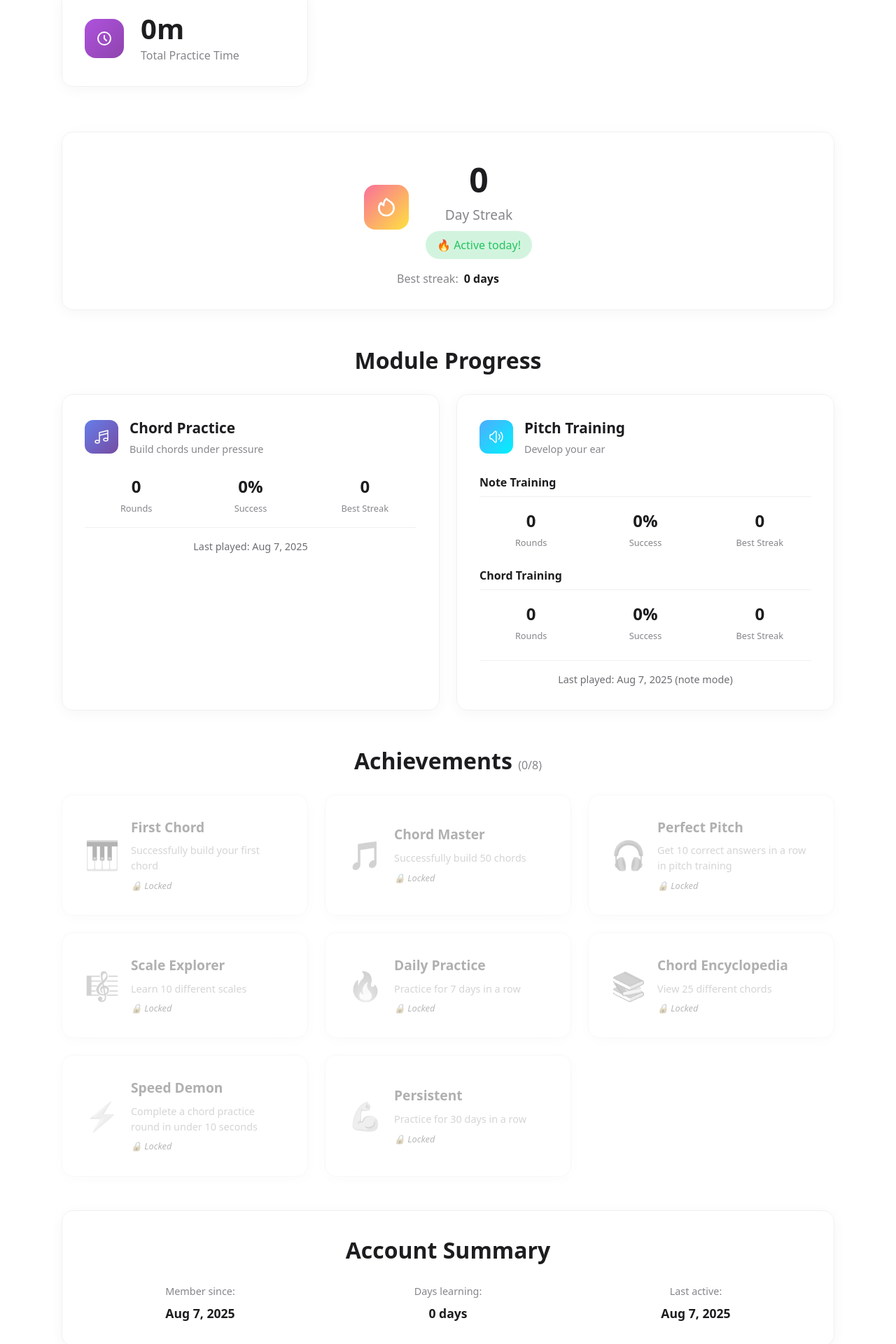
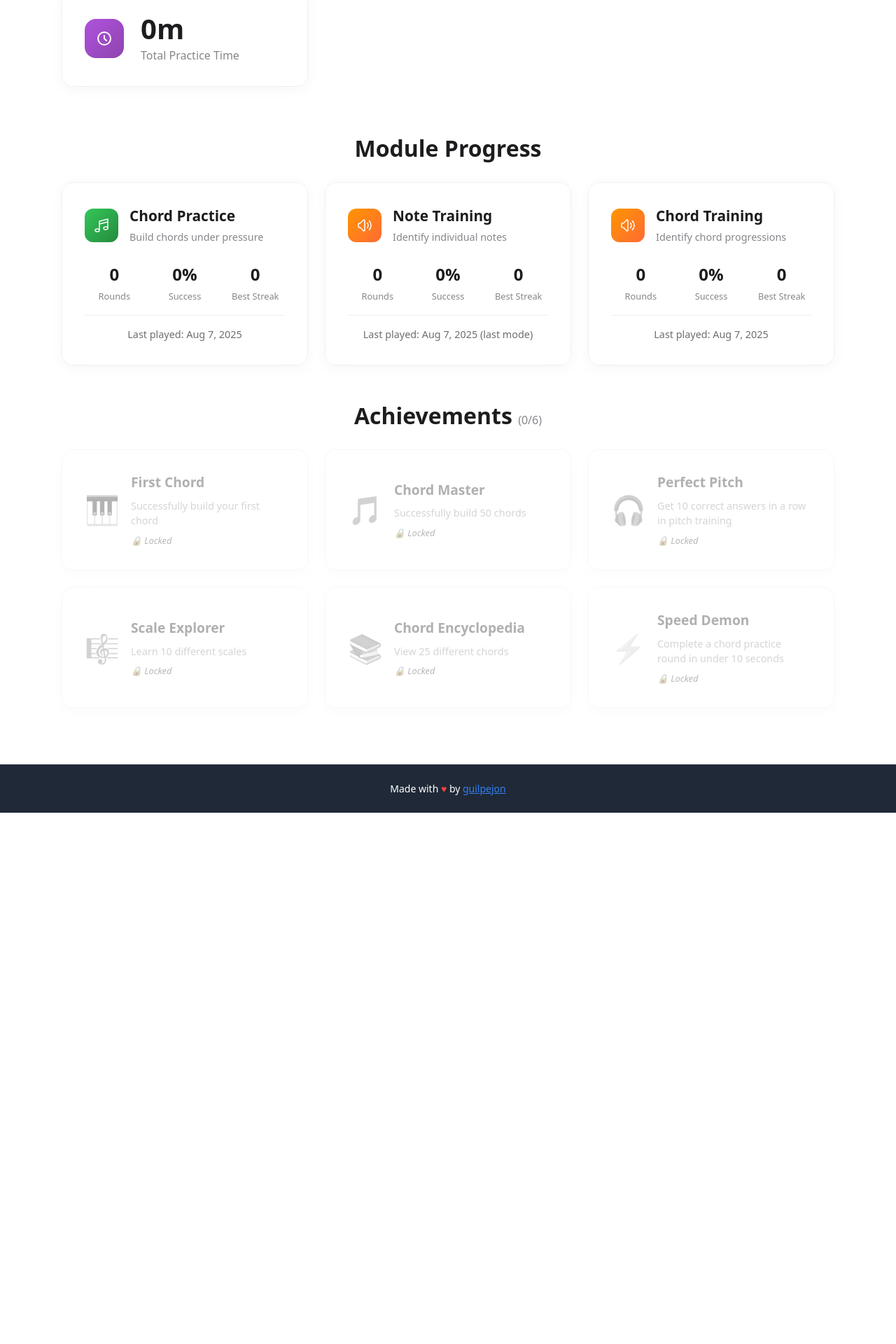
Before and after one commit to guilpejon/piano-triads, a SvelteKit app: page /progress in a window 1280 px wide. Shown: the part 646-2566 px from the top of the page at 70% size. After the commit the page ends 1807 px from the top, so only its background shows below. Built offline with nearby package versions, Linux system fonts and the light colour scheme.

Commit message:
Improved progress screen

```diff
--- a/src/lib/utils/progressUtils.ts
+++ b/src/lib/utils/progressUtils.ts
@@ -36,10 +36,7 @@ export interface UserProgress {
   modules: ModuleProgress;
   achievements: Achievement[];
   totalPlayTime: number; // in minutes
-  accountCreated: string; // ISO date string
   lastActive: string; // ISO date string
-  dailyStreak: number;
-  longestDailyStreak: number;
 }
 
 export interface Achievement {
@@ -102,10 +99,7 @@ export function getDefaultProgress(): UserProgress {
     },
     achievements: [],
     totalPlayTime: 0,
-    accountCreated: now,
-    lastActive: now,
-    dailyStreak: 0,
-    longestDailyStreak: 0
+    lastActive: now
   };
 }
 
@@ -171,6 +165,55 @@ export function updateSessionStats(
   return newStats;
 }
 
+// Update total play time for a user
+export function updateTotalPlayTime(progress: UserProgress, timeSpentMinutes: number): UserProgress {
+  const newProgress = { ...progress };
+  newProgress.totalPlayTime += timeSpentMinutes;
+  return newProgress;
+}
+
+// Complete practice session - updates both session stats and total play time
+export function completePracticeSession(
+  progress: UserProgress,
+  module: 'chordPractice' | 'pitchTraining',
+  subModule: 'notes' | 'chords' | null,
+  wasSuccessful: boolean,
+  timeSpentSeconds: number
+): UserProgress {
+  const newProgress = { ...progress };
+  const timeSpentMinutes = timeSpentSeconds / 60;
+
+  // Update total play time
+  newProgress.totalPlayTime += timeSpentMinutes;
+
+  // Update specific module stats
+  if (module === 'chordPractice') {
+    newProgress.modules.chordPractice = updateSessionStats(
+      newProgress.modules.chordPractice,
+      wasSuccessful,
+      timeSpentSeconds
+    );
+  } else if (module === 'pitchTraining' && subModule) {
+    if (subModule === 'notes') {
+      newProgress.modules.pitchTraining.notes = updateSessionStats(
+        newProgress.modules.pitchTraining.notes,
+        wasSuccessful,
+        timeSpentSeconds
+      );
+    } else if (subModule === 'chords') {
+      newProgress.modules.pitchTraining.chords = updateSessionStats(
+        newProgress.modules.pitchTraining.chords,
+        wasSuccessful,
+        timeSpentSeconds
+      );
+    }
+    newProgress.modules.pitchTraining.lastMode = subModule === 'notes' ? 'note' : 'chord';
+    newProgress.modules.pitchTraining.lastPlayed = new Date().toISOString();
+  }
+
+  return newProgress;
+}
+
 // Track chord dictionary usage
 export function trackChordViewed(progress: UserProgress, chordName: string): UserProgress {
   const newProgress = { ...progress };
@@ -228,7 +271,7 @@ export function getOverallStats(progress: UserProgress) {
     scalesLearned: learnScales.scalesLearned.length,
     chordsViewed: chordDictionary.chordsViewed.length,
     totalPlayTime: progress.totalPlayTime,
-    dailyStreak: progress.dailyStreak,
+
     pitchTraining: {
       notes: pitchTraining.notes,
       chords: pitchTraining.chords,
@@ -242,28 +285,7 @@ export function getOverallStats(progress: UserProgress) {
   };
 }
 
-// Update daily streak
-export function updateDailyStreak(progress: UserProgress): UserProgress {
-  const now = new Date();
-  const lastActive = new Date(progress.lastActive);
-  const daysDiff = Math.floor((now.getTime() - lastActive.getTime()) / (1000 * 60 * 60 * 24));
 
-  const newProgress = { ...progress };
-
-  if (daysDiff === 0) {
-    // Same day, no change
-    return newProgress;
-  } else if (daysDiff === 1) {
-    // Next day, increment streak
-    newProgress.dailyStreak++;
-    newProgress.longestDailyStreak = Math.max(newProgress.longestDailyStreak, newProgress.dailyStreak);
-  } else {
-    // More than one day, reset streak
-    newProgress.dailyStreak = 1;
-  }
-
-  return newProgress;
-}
 
 // Predefined achievements
 export const ACHIEVEMENTS: Omit<Achievement, 'unlockedAt'>[] = [
@@ -295,13 +317,7 @@ export const ACHIEVEMENTS: Omit<Achievement, 'unlockedAt'>[] = [
     icon: '🎼',
     category: 'learning'
   },
-  {
-    id: 'daily-practice',
-    name: 'Daily Practice',
-    description: 'Practice for 7 days in a row',
-    icon: '🔥',
-    category: 'streak'
-  },
+
   {
     id: 'chord-encyclopedia',
     name: 'Chord Encyclopedia',
@@ -316,13 +332,7 @@ export const ACHIEVEMENTS: Omit<Achievement, 'unlockedAt'>[] = [
     icon: '⚡',
     category: 'practice'
   },
-  {
-    id: 'persistent',
-    name: 'Persistent',
-    description: 'Practice for 30 days in a row',
-    icon: '💪',
-    category: 'streak'
-  }
+
 ];
 
 // Check and unlock achievements
@@ -355,18 +365,14 @@ export function checkAchievements(progress: UserProgress): UserProgress {
       case 'scale-explorer':
         shouldUnlock = progress.modules.learnScales.scalesLearned.length >= 10;
         break;
-      case 'daily-practice':
-        shouldUnlock = progress.dailyStreak >= 7;
-        break;
+
       case 'chord-encyclopedia':
         shouldUnlock = progress.modules.chordDictionary.chordsViewed.length >= 25;
         break;
       case 'speed-demon':
         shouldUnlock = (progress.modules.chordPractice.averageTime || Infinity) < 10;
         break;
-      case 'persistent':
-        shouldUnlock = progress.longestDailyStreak >= 30;
-        break;
+
     }
 
     if (shouldUnlock) {
--- a/src/routes/chord-dictionary/+page.svelte
+++ b/src/routes/chord-dictionary/+page.svelte
@@ -9,7 +9,7 @@
     loadProgress,
     saveProgress,
     trackChordViewed,
-    updateDailyStreak,
+
     checkAchievements,
     type UserProgress
   } from '$lib/utils/progressUtils';
@@ -256,7 +256,7 @@
   onMount(() => {
     // Load user progress
     userProgress = loadProgress();
-    userProgress = updateDailyStreak(userProgress);
+
 
     // Parse URL and set initial chord state
     parseURLAndSetChord();
--- a/src/routes/chord-practice/+page.svelte
+++ b/src/routes/chord-practice/+page.svelte
@@ -17,8 +17,7 @@
   import {
     loadProgress,
     saveProgress,
-    updateSessionStats,
-    updateDailyStreak,
+    completePracticeSession,
     checkAchievements,
     type UserProgress
   } from '$lib/utils/progressUtils';
@@ -133,8 +132,10 @@
 
     // Update progress tracking
     const roundTime = (Date.now() - roundStartTime) / 1000; // Convert to seconds
-    userProgress.modules.chordPractice = updateSessionStats(
-      userProgress.modules.chordPractice,
+    userProgress = completePracticeSession(
+      userProgress,
+      'chordPractice',
+      null,
       success,
       roundTime
     );
@@ -320,7 +321,7 @@
   onMount(() => {
     // Load user progress
     userProgress = loadProgress();
-    userProgress = updateDailyStreak(userProgress);
+
 
     // Load existing stats from progress
     const chordStats = userProgress.modules.chordPractice;
--- a/src/routes/learn-scales/+page.svelte
+++ b/src/routes/learn-scales/+page.svelte
@@ -6,7 +6,7 @@
     loadProgress,
     saveProgress,
     trackScaleLearned,
-    updateDailyStreak,
+
     checkAchievements,
     type UserProgress
   } from '$lib/utils/progressUtils';
@@ -174,7 +174,7 @@
   onMount(() => {
     // Load user progress
     userProgress = loadProgress();
-    userProgress = updateDailyStreak(userProgress);
+
 
     setTimeout(() => {
       isInitialLoad = false;
--- a/src/routes/pitch-training/+page.svelte
+++ b/src/routes/pitch-training/+page.svelte
@@ -5,8 +5,7 @@
   import {
     loadProgress,
     saveProgress,
-    updateSessionStats,
-    updateDailyStreak,
+    completePracticeSession,
     checkAchievements,
     type UserProgress
   } from '$lib/utils/progressUtils';
@@ -152,23 +151,14 @@
 
     // Update progress tracking for the specific mode
     const roundTime = (Date.now() - roundStartTime) / 1000; // Convert to seconds
-    if (currentMode === 'note') {
-      userProgress.modules.pitchTraining.notes = updateSessionStats(
-        userProgress.modules.pitchTraining.notes,
-        success,
-        roundTime
-      );
-    } else {
-      userProgress.modules.pitchTraining.chords = updateSessionStats(
-        userProgress.modules.pitchTraining.chords,
-        success,
-        roundTime
-      );
-    }
-
-    // Update general pitch training info
-    userProgress.modules.pitchTraining.lastMode = currentMode;
-    userProgress.modules.pitchTraining.lastPlayed = new Date().toISOString();
+    const subModule = currentMode === 'note' ? 'notes' : 'chords';
+    userProgress = completePracticeSession(
+      userProgress,
+      'pitchTraining',
+      subModule,
+      success,
+      roundTime
+    );
 
     // Check for achievements
     userProgress = checkAchievements(userProgress);
@@ -431,7 +421,7 @@
   onMount(() => {
     // Load user progress
     userProgress = loadProgress();
-    userProgress = updateDailyStreak(userProgress);
+
 
     // Load existing stats from progress based on current mode
     const pitchStats = currentMode === 'note'
--- a/src/routes/progress/+page.svelte
+++ b/src/routes/progress/+page.svelte
@@ -29,7 +29,7 @@
       // Create all achievements array with locked/unlocked status
       const unlockedIds = new Set(progress.achievements.map(a => a.id));
       allAchievements = ACHIEVEMENTS.map(achievement => {
-        const unlocked = progress.achievements.find(a => a.id === achievement.id);
+        const unlocked = progress?.achievements.find(a => a.id === achievement.id);
         if (unlocked) {
           return unlocked;
         } else {
@@ -57,11 +57,7 @@
   $: pitchTrainingNotesRate = progress ? getSuccessRate(progress.modules.pitchTraining.notes) : 0;
   $: pitchTrainingChordsRate = progress ? getSuccessRate(progress.modules.pitchTraining.chords) : 0;
 
-  // Get activity status
-  $: isActiveToday = progress ? new Date(progress.lastActive).toDateString() === new Date().toDateString() : false;
 
-  // Calculate days since account creation
-  $: daysSinceStart = progress ? Math.floor((new Date().getTime() - new Date(progress.accountCreated).getTime()) / (1000 * 60 * 60 * 24)) : 0;
 </script>
 
 <svelte:head>
@@ -150,29 +146,7 @@
         </div>
       </section>
 
-      <!-- Daily Streak Section -->
-      <section class="streak-section">
-        <div class="glass-card streak-card">
-          <div class="streak-header">
-            <div class="streak-icon-large">
-              <svg width="32" height="32" fill="none" stroke="currentColor" viewBox="0 0 24 24">
-                <path stroke-linecap="round" stroke-linejoin="round" stroke-width="2" d="M17.657 18.657A8 8 0 016.343 7.343S7 9 9 10c0-2 .5-5 2.986-7C14 5 16.09 5.777 17.656 7.343A7.975 7.975 0 0120 13a7.975 7.975 0 01-2.343 5.657z"/>
-              </svg>
-            </div>
-            <div class="streak-content">
-              <div class="streak-number">{progress.dailyStreak}</div>
-              <div class="streak-label">Day Streak</div>
-              <div class="streak-status {isActiveToday ? 'active' : 'inactive'}">
-                {isActiveToday ? '🔥 Active today!' : '💤 Practice today to continue'}
-              </div>
-            </div>
-          </div>
-          <div class="streak-best">
-            <span class="streak-best-label">Best streak:</span>
-            <span class="streak-best-number">{progress.longestDailyStreak} days</span>
-          </div>
-        </div>
-      </section>
+
 
       <!-- Module Progress Section -->
       <section class="modules-section">
@@ -210,8 +184,8 @@
             </div>
           </div>
 
-          <!-- Pitch Training -->
-          <div class="glass-card module-card pitch-training-card">
+          <!-- Pitch Training - Note Training -->
+          <div class="glass-card module-card">
             <div class="module-header">
               <div class="module-icon pitch-training-icon">
                 <svg width="24" height="24" fill="none" stroke="currentColor" viewBox="0 0 24 24">
@@ -219,14 +193,10 @@
                 </svg>
               </div>
               <div class="module-info">
-                <h3 class="module-title">Pitch Training</h3>
-                <p class="module-subtitle">Develop your ear</p>
+                <h3 class="module-title">Note Training</h3>
+                <p class="module-subtitle">Identify individual notes</p>
               </div>
             </div>
-
-            <!-- Notes Training Stats -->
-            <div class="pitch-mode-section">
-              <h4 class="pitch-mode-title">Note Training</h4>
             <div class="module-stats">
               <div class="module-stat">
                 <span class="module-stat-number">{progress.modules.pitchTraining.notes.totalRounds}</span>
@@ -241,11 +211,24 @@
                 <span class="module-stat-label">Best Streak</span>
               </div>
             </div>
+            <div class="module-last-played">
+              Last played: {formatDate(progress.modules.pitchTraining.lastPlayed)} {progress.modules.pitchTraining.lastMode === 'note' ? '(last mode)' : ''}
+            </div>
           </div>
 
-            <!-- Chord Training Stats -->
-            <div class="pitch-mode-section">
-              <h4 class="pitch-mode-title">Chord Training</h4>
+          <!-- Pitch Training - Chord Training -->
+          <div class="glass-card module-card">
+            <div class="module-header">
+              <div class="module-icon pitch-training-icon">
+                <svg width="24" height="24" fill="none" stroke="currentColor" viewBox="0 0 24 24">
+                  <path stroke-linecap="round" stroke-linejoin="round" stroke-width="1.5" d="M15.536 8.464a5 5 0 010 7.072m2.828-9.9a9 9 0 010 12.728M5.586 15H4a1 1 0 01-1-1v-4a1 1 0 011-1h1.586l4.707-4.707C10.923 3.663 12 4.109 12 5v14c0 .891-1.077 1.337-1.707.707L5.586 15z"/>
+                </svg>
+              </div>
+              <div class="module-info">
+                <h3 class="module-title">Chord Training</h3>
+                <p class="module-subtitle">Identify chord progressions</p>
+              </div>
+            </div>
             <div class="module-stats">
               <div class="module-stat">
                 <span class="module-stat-number">{progress.modules.pitchTraining.chords.totalRounds}</span>
@@ -260,10 +243,8 @@
                 <span class="module-stat-label">Best Streak</span>
               </div>
             </div>
-            </div>
-
             <div class="module-last-played">
-              Last played: {formatDate(progress.modules.pitchTraining.lastPlayed)} ({progress.modules.pitchTraining.lastMode} mode)
+              Last played: {formatDate(progress.modules.pitchTraining.lastPlayed)} {progress.modules.pitchTraining.lastMode === 'chord' ? '(last mode)' : ''}
             </div>
           </div>
         </div>
@@ -296,26 +277,7 @@
         </div>
       </section>
 
-      <!-- Account Info Section -->
-      <section class="account-section">
-        <div class="glass-card account-card">
-          <h2 class="section-title">Account Summary</h2>
-          <div class="account-stats">
-            <div class="account-stat">
-              <span class="account-stat-label">Member since:</span>
-              <span class="account-stat-value">{formatDate(progress.accountCreated)}</span>
-            </div>
-            <div class="account-stat">
-              <span class="account-stat-label">Days learning:</span>
-              <span class="account-stat-value">{daysSinceStart} days</span>
-            </div>
-            <div class="account-stat">
-              <span class="account-stat-label">Last active:</span>
-              <span class="account-stat-value">{formatDate(progress.lastActive)}</span>
-            </div>
-          </div>
-        </div>
-      </section>
+
     {:else}
       <!-- Loading state -->
       <div class="loading-state">
@@ -459,77 +421,7 @@
     margin-top: 0.25rem;
   }
 
-  /* Streak Section */
-  .streak-section {
-    margin-bottom: 3rem;
-  }
 
-  .streak-card {
-    text-align: center;
-  }
-
-  .streak-header {
-    display: flex;
-    align-items: center;
-    justify-content: center;
-    gap: 1.5rem;
-    margin-bottom: 1rem;
-  }
-
-  .streak-icon-large {
-    width: 64px;
-    height: 64px;
-    border-radius: 16px;
-    background: linear-gradient(135deg, #fa709a, #fee140);
-    display: flex;
-    align-items: center;
-    justify-content: center;
-  }
-
-  .streak-icon-large svg {
-    color: white;
-  }
-
-  .streak-number {
-    font-size: 3rem;
-    font-weight: 700;
-    color: var(--color-text-primary);
-  }
-
-  .streak-label {
-    font-size: 1.2rem;
-    color: var(--color-text-secondary);
-    margin-bottom: 0.5rem;
-  }
-
-  .streak-status {
-    font-size: 1rem;
-    padding: 0.5rem 1rem;
-    border-radius: 20px;
-    display: inline-block;
-  }
-
-  .streak-status.active {
-    background: rgba(34, 197, 94, 0.2);
-    color: #22c55e;
-  }
-
-  .streak-status.inactive {
-    background: rgba(239, 68, 68, 0.2);
-    color: #ef4444;
-  }
-
-  .streak-best {
-    display: flex;
-    justify-content: center;
-    gap: 0.5rem;
-    color: var(--color-text-secondary);
-  }
-
-  .streak-best-number {
-    font-weight: 600;
-    color: var(--color-text-primary);
-  }
 
   /* Modules Section */
   .modules-section {
@@ -571,8 +463,8 @@
     flex-shrink: 0;
   }
 
-  .chord-practice-icon { background: linear-gradient(135deg, #667eea, #764ba2); }
-  .pitch-training-icon { background: linear-gradient(135deg, #4facfe, #00f2fe); }
+  .chord-practice-icon { background: var(--gradient-green); }
+  .pitch-training-icon { background: var(--gradient-orange); }
 
   .module-icon svg {
     color: white;
@@ -621,27 +513,7 @@
     border-top: 1px solid var(--color-border-light);
   }
 
-  /* Pitch Training Specific Styles */
-  .pitch-training-card {
-    padding: 2rem;
-  }
 
-  .pitch-mode-section {
-    margin-bottom: 1.5rem;
-  }
-
-  .pitch-mode-section:last-of-type {
-    margin-bottom: 1rem;
-  }
-
-  .pitch-mode-title {
-    font-size: 1rem;
-    font-weight: 600;
-    color: var(--color-text-primary);
-    margin-bottom: 1rem;
-    padding-bottom: 0.5rem;
-    border-bottom: 1px solid var(--color-border-light);
-  }
 
   /* Achievements Section */
   .achievements-section {
@@ -713,38 +585,7 @@
 
 
 
-  /* Account Section */
-  .account-section {
-    margin-bottom: 3rem;
-  }
 
-  .account-card {
-    text-align: center;
-  }
-
-  .account-stats {
-    display: grid;
-    grid-template-columns: repeat(auto-fit, minmax(200px, 1fr));
-    gap: 1.5rem;
-    margin-top: 1.5rem;
-  }
-
-  .account-stat {
-    display: flex;
-    flex-direction: column;
-    gap: 0.5rem;
-  }
-
-  .account-stat-label {
-    font-size: 0.9rem;
-    color: var(--color-text-secondary);
-  }
-
-  .account-stat-value {
-    font-size: 1.1rem;
-    font-weight: 600;
-    color: var(--color-text-primary);
-  }
 
   /* Loading State */
   .loading-state {
@@ -786,18 +627,13 @@
       grid-template-columns: 1fr;
     }
 
-    .streak-header {
-      flex-direction: column;
-      gap: 1rem;
-    }
+
 
     .module-stats {
       grid-template-columns: repeat(2, 1fr);
     }
 
-    .account-stats {
-      grid-template-columns: 1fr;
-    }
+
   }
 
   @media (max-width: 480px) {
```
Lines whose indentation alone changed are shown as unchanged.
